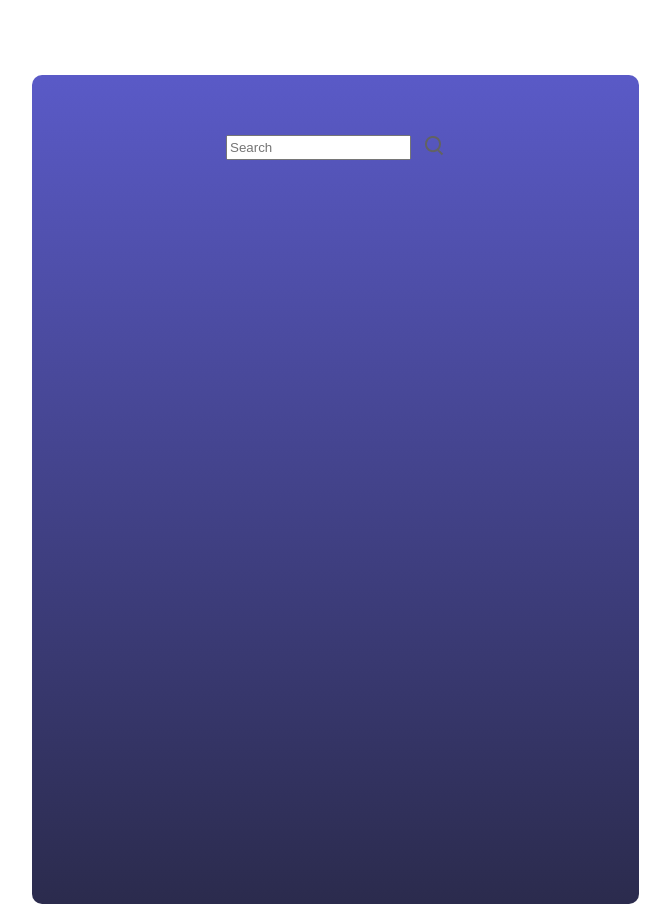
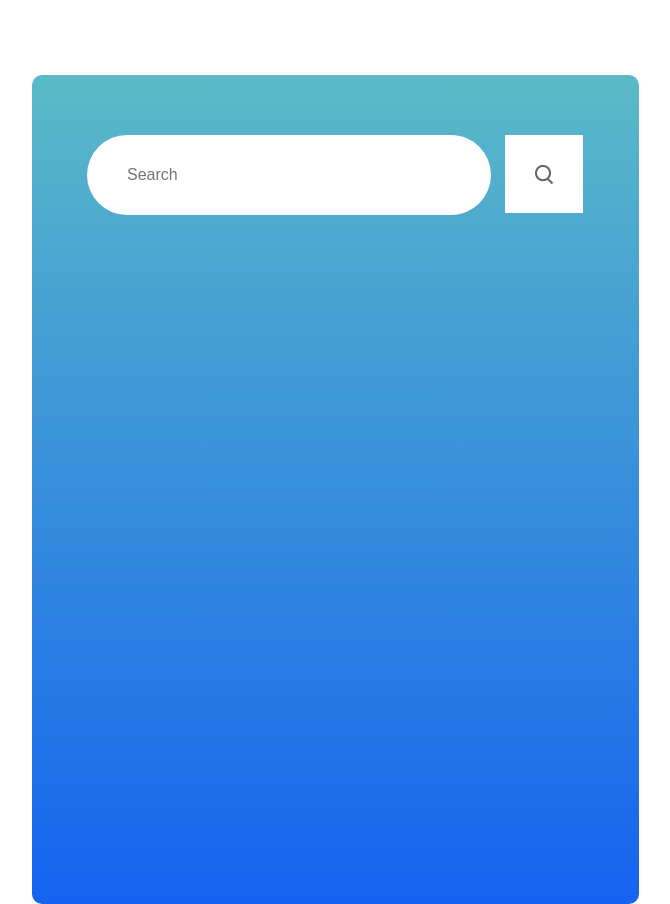
Before and after one commit to RevoU-FSSE-4/milestone-2-bintangsenjapratama, a React (Create React App) app in the folder weather-app/: page / in a window 1280 px wide. Shown: the whole page, without its empty margins (305-975 px from the left). Built offline with nearby package versions, Linux system fonts and the light colour scheme.

Commit message:
feat: fill up css

```diff
--- a/weather-app/src/components/weather_app/WeatherApp.css
+++ b/weather-app/src/components/weather_app/WeatherApp.css
@@ -6,8 +6,8 @@
   border-radius: 10px;
   background-image: linear-gradient(
     180deg,
-    rgb(90, 90, 199) 0%,
-    rgb(43, 43, 77) 100%
+    rgb(90, 186, 199) 0%,
+    rgb(21, 98, 240) 100%
   );
 }
 
@@ -17,3 +17,26 @@
   gap: 14px;
   padding-top: 60px;
 }
+
+.top-bar input {
+  display: flex;
+  width: 362px;
+  height: 78px;
+  background: rgb(255, 255, 255);
+  border: none;
+  outline: none;
+  border-radius: 40px;
+  padding-left: 40px;
+  color: rgb(105, 101, 101);
+  font-size: 1em;
+  font-weight: 400;
+}
+
+.search-icon {
+  display: flex;
+  justify-content: center;
+  align-items: center;
+  width: 78px;
+  height: 78px;
+  background: rgb(255, 255, 255);
+}
```
